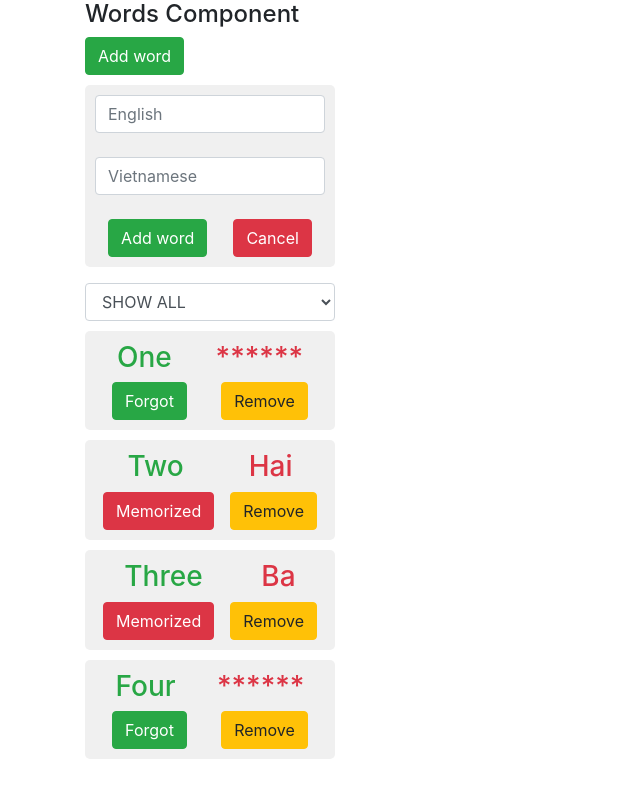
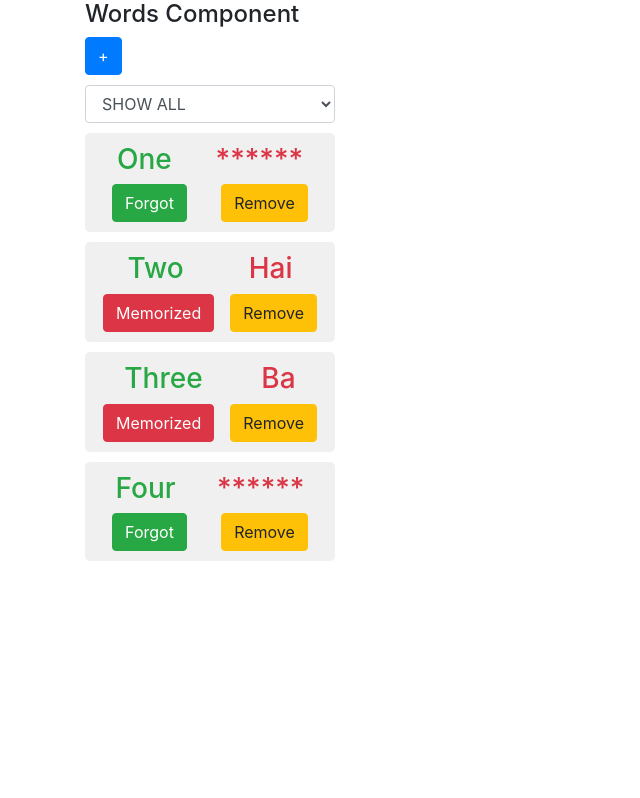
Before and after one commit to vanpho93/ng0705, an Angular app: page / in a window 1280 px wide. Shown: the whole page, without its empty margins (0-640 px from the left). Built offline with nearby package versions, Linux system fonts and the light colour scheme.

Commit message:
show form

```diff
--- a/src/app/words/words.component.ts
+++ b/src/app/words/words.component.ts
@@ -4,10 +4,10 @@ import { Component } from '@angular/core';
   selector: 'app-words',
   template: `
     <h4>Words Component</h4>
-      <button class="btn btn-success" (click)="addWord();">
-        Add word
+      <button class="btn btn-primary" (click)="showForm();" *ngIf="!shouldShowForm" style="margin-bottom: 10px">
+        +
       </button>
-      <div class="word form-group" style="width: 250px">
+      <div class="word form-group" style="width: 250px" *ngIf="shouldShowForm">
         <input placeholder="English" class="form-control" [(ngModel)]="txtEn" />
         <br />
         <input placeholder="Vietnamese" class="form-control" [(ngModel)]="txtVn" />
@@ -16,7 +16,7 @@ import { Component } from '@angular/core';
             <button class="btn btn-success" (click)="addWord();">
                 Add word
             </button>
-            <button class="btn btn-danger">
+            <button class="btn btn-danger" (click)="cancelForm();">
                 Cancel
             </button>
         </div>
@@ -58,6 +58,14 @@ export class WordsComponent {
     { _id: 'd', en: 'Four', vn: 'Bon', isMemorized: true },
   ];
 
+  showForm() { this.shouldShowForm = true; }
+
+  cancelForm() {
+    this.shouldShowForm = false;
+    this.txtEn = '';
+    this.txtVn = '';
+  }
+
   addWord() {
     const word: Word = {
       _id: Date.now() + '',
@@ -68,6 +76,7 @@ export class WordsComponent {
     this.words.unshift(word);
     this.txtEn = '';
     this.txtVn = '';
+    this.shouldShowForm = !this.shouldShowForm;
   }
 
   removeWord(_id: string) {
```
